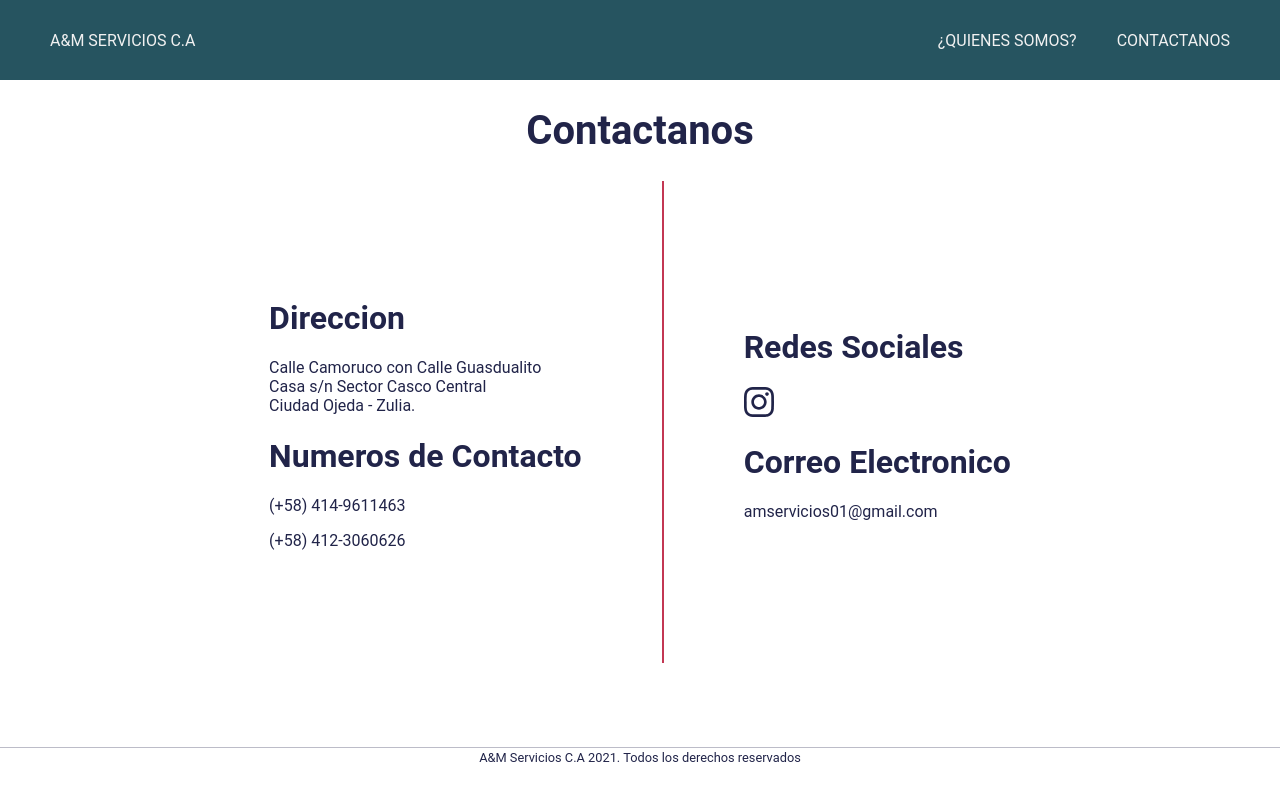
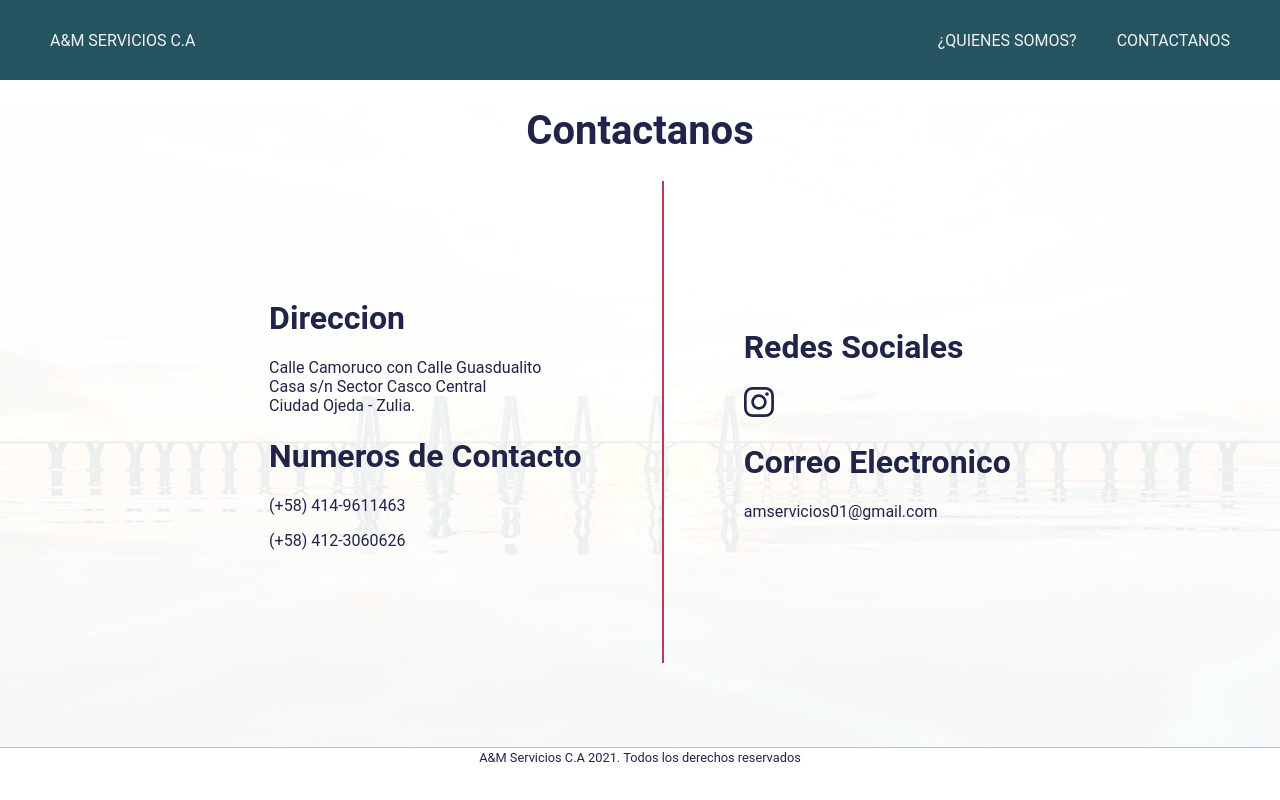
Before and after one commit to Edjopima/amservicios-landing, a React (Create React App) app: page /#/ in a window 1280 px wide. Both pictures are taken after a click on the element "CONTACTANOS". Built offline with nearby package versions, Linux system fonts and the light colour scheme.

Commit message:
[Add] background image to contact component

```diff
--- a/src/containers/Contact/Contact.jsx
+++ b/src/containers/Contact/Contact.jsx
@@ -2,13 +2,15 @@ import React from 'react';
 import StyledContact from './StyledContact';
 import {useSpring, animated} from 'react-spring';
 import instagram from '../../Images/instagram.svg'
+import image from '../../Images/image.jpg'
 
 const Contact = () => {
     const props = useSpring({ to: { opacity: 1 }, from: { opacity: 0 }, delay: 200 })
 
     return (
         <animated.div style={props}>
-        <StyledContact>
+            <StyledContact backgroundImage={image}>
+                <div className='Contact-container'>
                 <h1 className='Contact-title'>Contactanos</h1>
                     <div className='Contact-content'>
                         <div className='Contact-contentContainer'>
@@ -39,6 +41,7 @@ const Contact = () => {
                             </div>
                         </div>
                     </div>
+                </div>
             </StyledContact>
         </animated.div>
     );
--- a/src/containers/Contact/StyledContact.js
+++ b/src/containers/Contact/StyledContact.js
@@ -3,13 +3,18 @@ import styled from 'styled-components';
 const StyledContact = styled.div`
   color:#212449;
   height:80vh;
+  background-image:url(${props=>props.backgroundImage});
+  .Contact-container {
+    background-color: rgba(255, 255, 255,0.9);
+    height:80vh;
+  }
   .Contact-title {
     text-align: center;
     font-size:2.5rem;
   }
   .Contact-subtitle {
     text-align: center;
-    font-size:2rem;
+    font-size:1.5rem;
   }
   .Contact-content{
     display: flex;
@@ -38,8 +43,8 @@ const StyledContact = styled.div`
       font-size:2rem;
       text-align: center;
     }
-    .Contact-subtitle {
-      font-size:1.5rem;
+    .Contact-subTitle {
+      font-size:1.6rem;
       text-align: center;
     }
     .Contact-content{
@@ -49,7 +54,7 @@ const StyledContact = styled.div`
       justify-content: center;
       align-items: center;
       text-align: center;
-      background-color: rgba(38, 84, 96,0.05);
+      background-color: rgba(38, 84, 96,0.1);
       margin:0 40px;
       border-radius:15px;
     }
```
Lines whose indentation alone changed are shown as unchanged.
